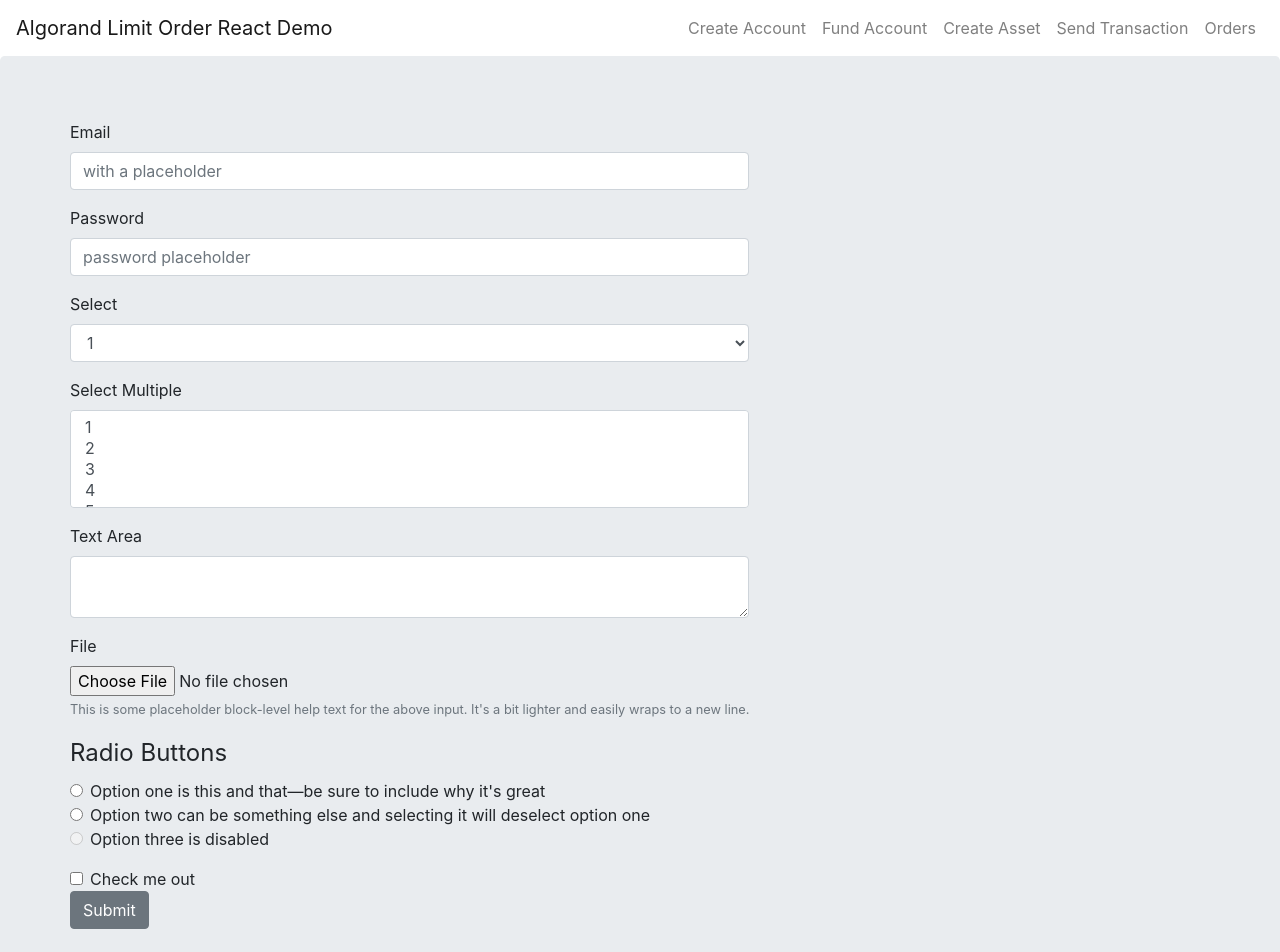
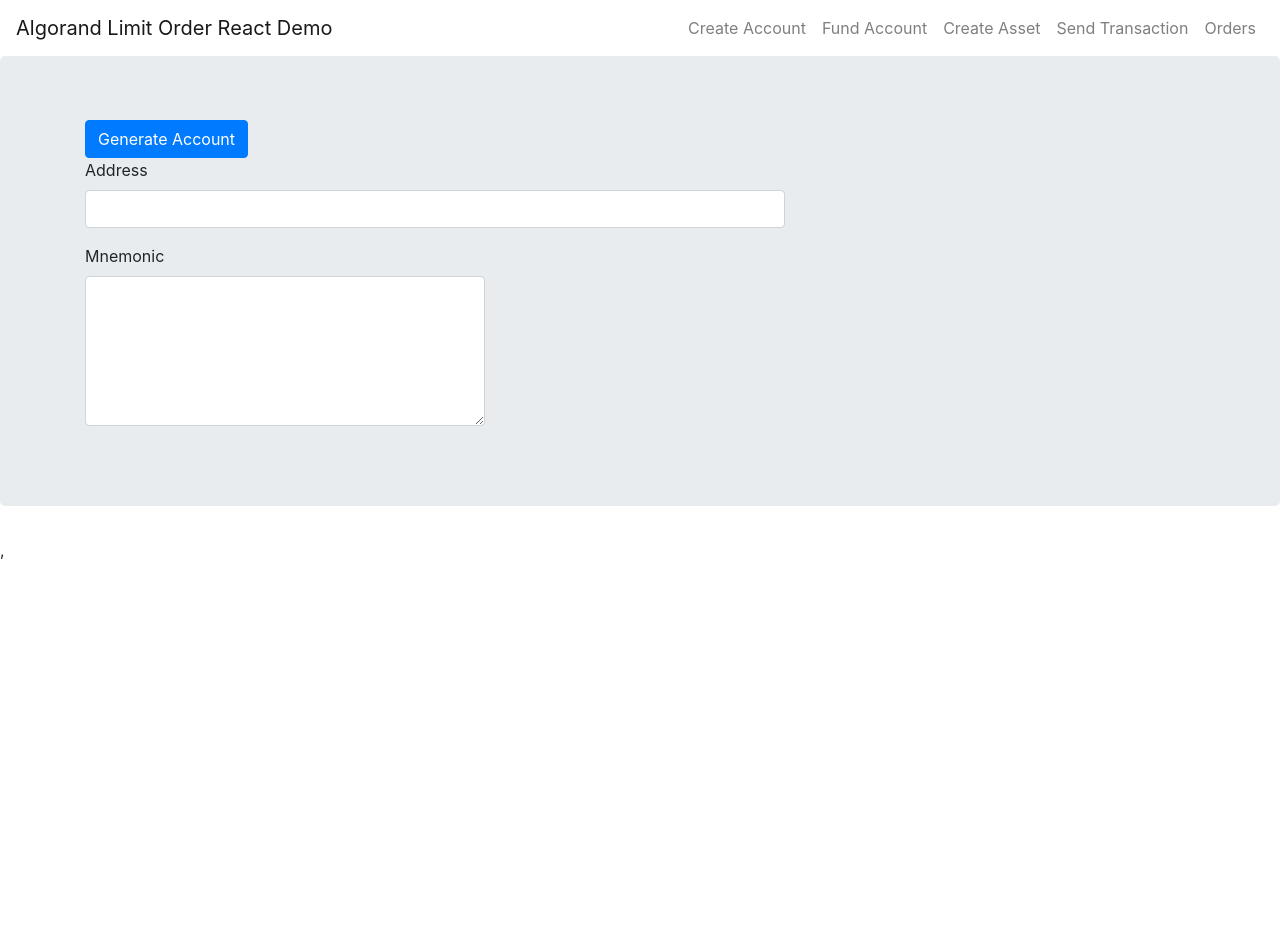
Before and after one commit to Mine77/algo-react-demo, a React (Create React App) app: page /account in a window 1280 px wide. Shown: the top 952 px of the page. After the commit the page ends 800 px from the top, so only its background shows below. Built offline with nearby package versions, Linux system fonts and the light colour scheme.

Commit message:
complete account.js

```diff
--- a/src/pages/Account.js
+++ b/src/pages/Account.js
@@ -3,16 +3,29 @@
 import {
     Container,
     Row,
+    Col,
     Jumbotron,
     Button,
     Form,
     Label,
     Input,
     FormGroup,
-    FormText
 } from 'reactstrap';
+const algosdk = require('algosdk');
+
 
 class Account extends Component {
+    constructor(props) {
+        super(props);
+        this.state = { keys: '', mnemonic: '' };
+        // This binding is necessary to make `this` work in the callback
+        this.generateWallet = this.generateWallet.bind(this);
+    }
+    generateWallet() {
+        var keys = algosdk.generateAccount();
+        var mnemonic = algosdk.secretKeyToMnemonic(keys.sk);
+        this.setState({ keys: keys.addr, mnemonic: mnemonic });
+    }
     render() {
         return (
             <div>
@@ -21,76 +34,28 @@
                     <Container>
                         <Row>
                             <Form>
-                                <FormGroup>
-                                    <Label for="exampleEmail">Email</Label>
-                                    <Input type="email" name="email" id="exampleEmail" placeholder="with a placeholder" />
-                                </FormGroup>
-                                <FormGroup>
-                                    <Label for="examplePassword">Password</Label>
-                                    <Input type="password" name="password" id="examplePassword" placeholder="password placeholder" />
-                                </FormGroup>
-                                <FormGroup>
-                                    <Label for="exampleSelect">Select</Label>
-                                    <Input type="select" name="select" id="exampleSelect">
-                                        <option>1</option>
-                                        <option>2</option>
-                                        <option>3</option>
-                                        <option>4</option>
-                                        <option>5</option>
-                                    </Input>
-                                </FormGroup>
-                                <FormGroup>
-                                    <Label for="exampleSelectMulti">Select Multiple</Label>
-                                    <Input type="select" name="selectMulti" id="exampleSelectMulti" multiple>
-                                        <option>1</option>
-                                        <option>2</option>
-                                        <option>3</option>
-                                        <option>4</option>
-                                        <option>5</option>
-                                    </Input>
-                                </FormGroup>
-                                <FormGroup>
-                                    <Label for="exampleText">Text Area</Label>
-                                    <Input type="textarea" name="text" id="exampleText" />
-                                </FormGroup>
-                                <FormGroup>
-                                    <Label for="exampleFile">File</Label>
-                                    <Input type="file" name="file" id="exampleFile" />
-                                    <FormText color="muted">
-                                        This is some placeholder block-level help text for the above input.
-                                        It's a bit lighter and easily wraps to a new line.
-        </FormText>
-                                </FormGroup>
-                                <FormGroup tag="fieldset">
-                                    <legend>Radio Buttons</legend>
-                                    <FormGroup check>
-                                        <Label check>
-                                            <Input type="radio" name="radio1" />{' '}
-            Option one is this and that—be sure to include why it's great
-          </Label>
+                                <Col>
+                                    <Button color="primary" onClick={this.generateWallet}>
+                                        Generate Account
+                                </Button>
+                                </Col>
+                                <Col>
+                                    <FormGroup>
+                                        <Label for="Address">Address</Label>
+                                        <Input style={{ width: "700px" }} name="address" id="address" value={this.state.keys} />
                                     </FormGroup>
-                                    <FormGroup check>
-                                        <Label check>
-                                            <Input type="radio" name="radio1" />{' '}
-            Option two can be something else and selecting it will deselect option one
-          </Label>
+                                </Col>
+                                <Col>
+                                    <FormGroup>
+                                        <Label for="Mnemonic">Mnemonic</Label>
+                                        <Input style={{ width: "400px", height: "150px" }} type="textarea" name="mnemonic" id="mnemonic" value={this.state.mnemonic} />
                                     </FormGroup>
-                                    <FormGroup check disabled>
-                                        <Label check>
-                                            <Input type="radio" name="radio1" disabled />{' '}
-            Option three is disabled
-          </Label>
-                                    </FormGroup>
-                                </FormGroup>
-                                <FormGroup check>
-                                    <Label check>
-                                        <Input type="checkbox" />{' '}
-          Check me out
-        </Label>
-                                </FormGroup>
-                                <Button>Submit</Button>
+                                </Col>
                             </Form>
+
                         </Row>
+
+
                     </Container>
                 </Jumbotron>
             </div>
```
